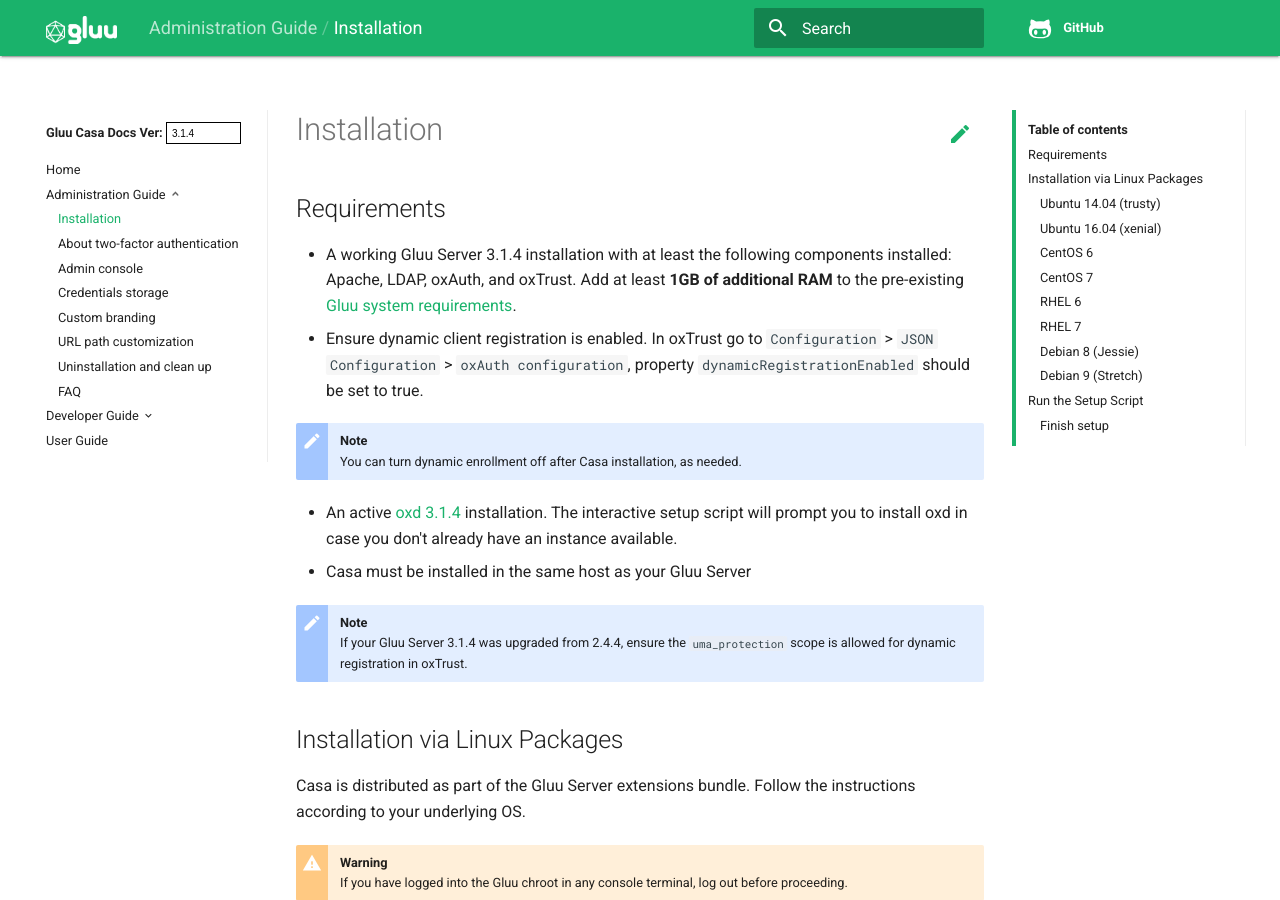
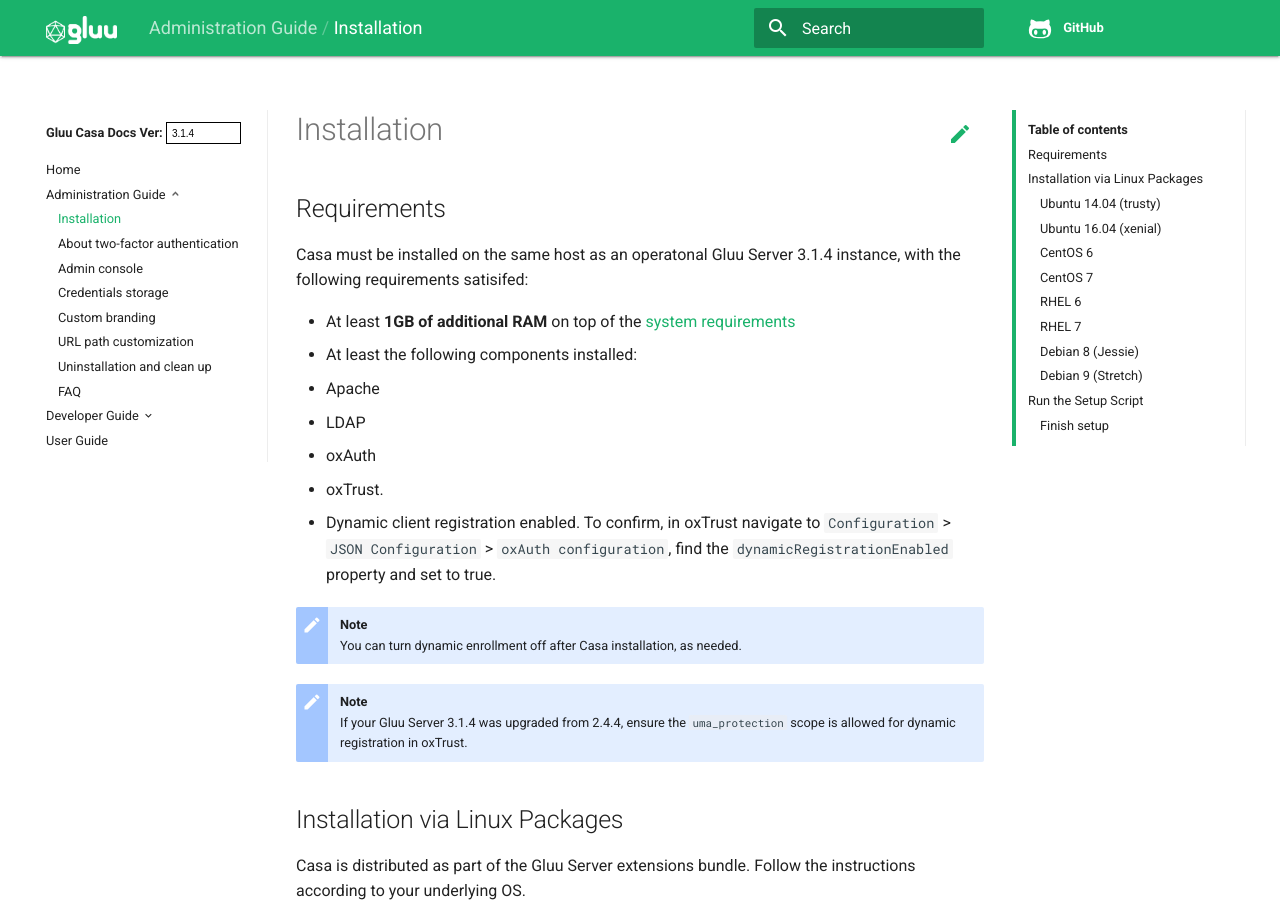
Before and after one commit to shmorri/docs-casa-prod, an MkDocs documentation site: the page built from docs/source/administration/installation.md, in a window 1280 px wide and 900 px high. Built offline with MkDocs 1.6.1, drawn with Linux system fonts in a browser that asks for light colours; old or Windows-style settings are respelled for this version of MkDocs.

Commit message:
adjusted the installation reqs
cleaned up the structure to be a bit more clear.

```diff
--- a/docs/source/administration/installation.md
+++ b/docs/source/administration/installation.md
@@ -2,16 +2,20 @@
 
 ## Requirements
 
-- A working Gluu Server 3.1.4 installation with at least the following components installed: Apache, LDAP, oxAuth, and oxTrust. Add at least  **1GB of additional RAM** to the pre-existing [Gluu system requirements](https://gluu.org/docs/ce/3.1.4/installation-guide/#system-requirements).
+Casa must be installed on the same host as an operatonal Gluu Server 3.1.4 instance, with the following requirements satisifed:
 
-- Ensure dynamic client registration is enabled. In oxTrust go to `Configuration` > `JSON Configuration` > `oxAuth configuration`, property `dynamicRegistrationEnabled` should be set to true.
+- At least **1GB of additional RAM** on top of the [system requirements](https://gluu.org/docs/ce/3.1.4/installation-guide/#system-requirements)
+
+- At least the following components installed:
+   - Apache
+   - LDAP
+   - oxAuth
+   - oxTrust.
+
+- Dynamic client registration enabled. To confirm, in oxTrust navigate to `Configuration` > `JSON Configuration` > `oxAuth configuration`, find the `dynamicRegistrationEnabled` property and set to true.
 
 !!! Note
     You can turn dynamic enrollment off after Casa installation, as needed.
-
-- An active [oxd 3.1.4](https://gluu.org/docs/oxd/3.1.4) installation. The interactive setup script will prompt you to install oxd in case you don't already have an instance available.
-
-- Casa must be installed in the same host as your Gluu Server
 
 !!! Note
     If your Gluu Server 3.1.4 was upgraded from 2.4.4, ensure the `uma_protection` scope is allowed for dynamic registration in oxTrust.
```
